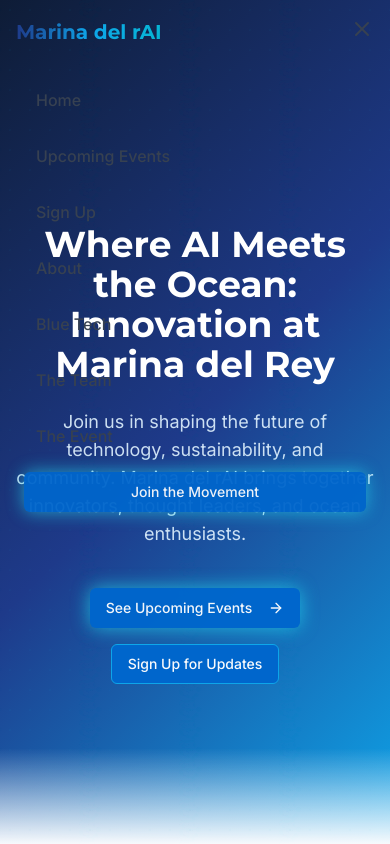
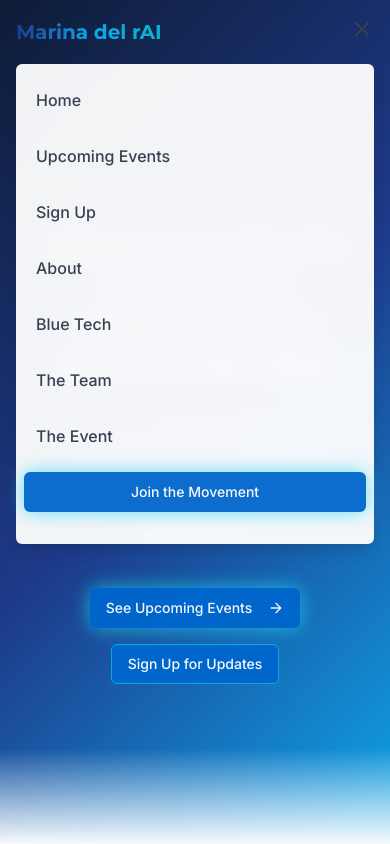
Before and after one commit to Andrewfights/marina-del-ai-flow, a React (Vite) app: page / in a window 390 px wide. Both pictures are taken after a click on the button 362 px from the left and 29 px from the top of the page. Shown: the top 844 px of the page. Built offline with nearby package versions, Linux system fonts and the light colour scheme.

Commit message:
Improve mobile menu visibility
Added background color to the mobile menu for better readability.

```diff
--- a/src/components/Navbar.tsx
+++ b/src/components/Navbar.tsx
@@ -84,7 +84,7 @@ const Navbar = () => {
 
         {/* Mobile Navigation */}
         {isMenuOpen && (
-          <div className="md:hidden py-4 animate-fade-in">
+          <div className="md:hidden py-4 animate-fade-in bg-white/95 dark:bg-marina-deep/95 backdrop-blur-md rounded-md shadow-lg">
             <div className="flex flex-col space-y-4 px-2 pb-4">
               {navLinks.map((link) => (
                 <a
```
